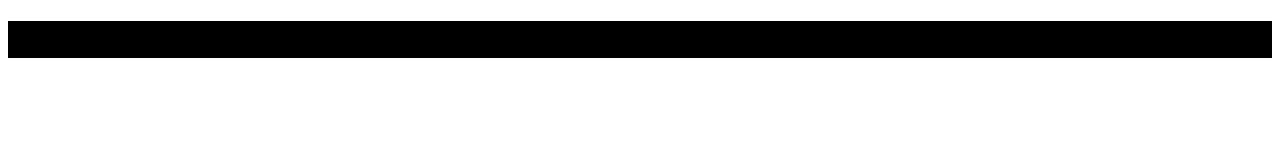
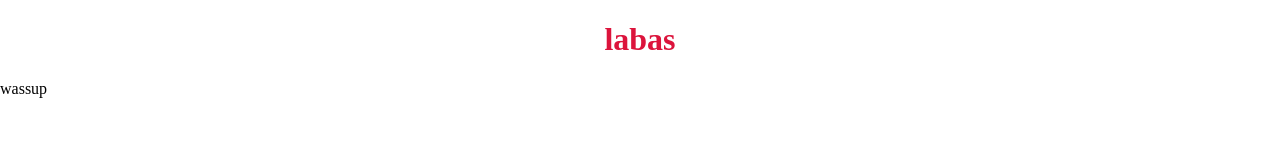
Before and after one commit to Dovyzas/projectx, a plain HTML site: page index.html in a window 1280 px wide. Drawn offline with Linux system fonts and the light colour scheme.

Commit message:
pakeiciau spalvas

```diff
--- a/index.html
+++ b/index.html
@@ -9,5 +9,6 @@
 </head>
 <body>
     <h1>labas</h1>
+    <p>wassup</p>
 </body>
 </html>
--- a/style.css
+++ b/style.css
@@ -1,3 +1,8 @@
+body {
+    margin: 0;
+}
+
 h1 {
-    background-color: black;
+    text-align: center;
+    color: crimson;
 }
```
